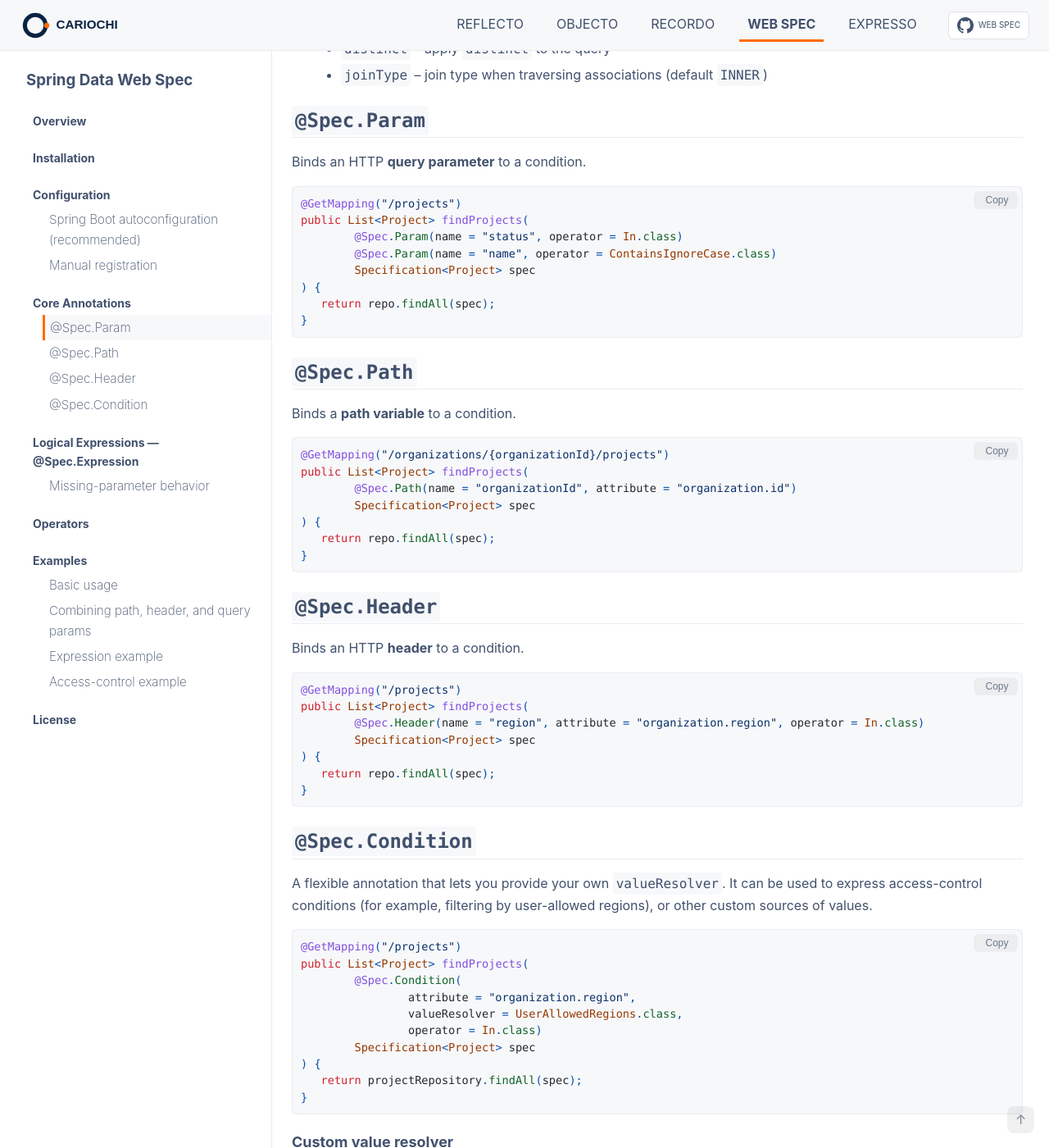
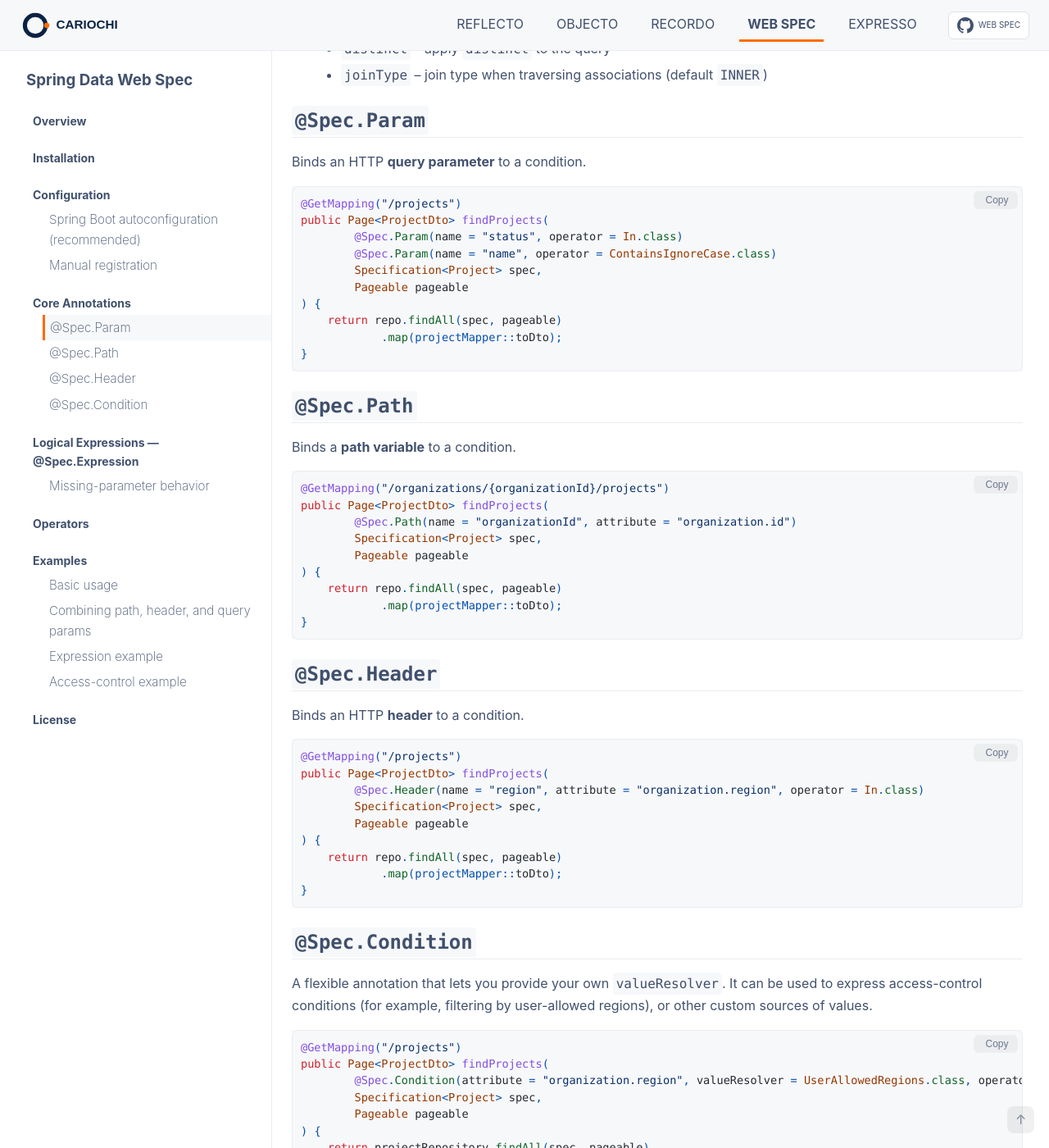
Before and after one commit to cariochi/cariochi.github.io, a Jekyll site: the page built from spec.md, in a window 1280 px wide and 1400 px high, scrolled down 1636 px. Shown: the whole window at 82% size. Built offline with Jekyll 4.4.1, drawn with Linux system fonts in a browser that asks for light colours; the table of contents is made by our own code; some of the changed text lies outside the part shown.

Commit message:
feat: update findProjects methods to return paginated results and improve DTO mapping

````diff
--- a/spec.md
+++ b/spec.md
@@ -24,7 +24,7 @@ Maven:
 <dependency>
     <groupId>com.cariochi.spec</groupId>
     <artifactId>spring-data-web-spec</artifactId>
-   <version>1.0.3</version>
+  <version>1.0.3</version>
 </dependency>
 ```
 
@@ -32,8 +32,7 @@ Maven:
 
 ## Spring Boot autoconfiguration (recommended)
 
-If you use **Spring Boot 3.x** and have **spring-data-web-spec** on the classpath, the`SpecificationArgumentResolver`
-will be
+If you use **Spring Boot 3.x** and have **spring-data-web-spec** on the classpath, the`SpecificationArgumentResolver`will be
 auto-registered.
 
 Autoconfiguration is enabled by default but can be disabled via:
@@ -73,12 +72,14 @@ Binds an HTTP **query parameter** to a condition.
 
 ```java
 @GetMapping("/projects")
-public List<Project> findProjects(
+public Page<ProjectDto> findProjects(
         @Spec.Param(name = "status", operator = In.class)
         @Spec.Param(name = "name", operator = ContainsIgnoreCase.class)
-        Specification<Project> spec
+        Specification<Project> spec,
+        Pageable pageable
 ) {
-   return repo.findAll(spec);
+    return repo.findAll(spec, pageable)
+            .map(projectMapper::toDto);
 }
 ```
 
@@ -88,11 +89,13 @@ Binds a **path variable** to a condition.
 
 ```java
 @GetMapping("/organizations/{organizationId}/projects")
-public List<Project> findProjects(
+public Page<ProjectDto> findProjects(
         @Spec.Path(name = "organizationId", attribute = "organization.id")
-        Specification<Project> spec
+        Specification<Project> spec,
+        Pageable pageable
 ) {
-   return repo.findAll(spec);
+    return repo.findAll(spec, pageable)
+            .map(projectMapper::toDto);
 }
 ```
 
@@ -102,11 +105,13 @@ Binds an HTTP **header** to a condition.
 
 ```java
 @GetMapping("/projects")
-public List<Project> findProjects(
+public Page<ProjectDto> findProjects(
         @Spec.Header(name = "region", attribute = "organization.region", operator = In.class)
-        Specification<Project> spec
+        Specification<Project> spec,
+        Pageable pageable
 ) {
-   return repo.findAll(spec);
+    return repo.findAll(spec, pageable)
+            .map(projectMapper::toDto);
 }
 ```
 
@@ -117,14 +122,13 @@ conditions (for example, filtering by user-allowed regions), or other custom sou
 
 ```java
 @GetMapping("/projects")
-public List<Project> findProjects(
-        @Spec.Condition(
-                attribute = "organization.region",
-                valueResolver = UserAllowedRegions.class,
-                operator = In.class)
-        Specification<Project> spec
+public Page<ProjectDto> findProjects(
+        @Spec.Condition(attribute = "organization.region", valueResolver = UserAllowedRegions.class, operator = In.class)
+        Specification<Project> spec,
+        Pageable pageable
 ) {
-   return projectRepository.findAll(spec);
+    return projectRepository.findAll(spec, pageable)
+            .map(projectMapper::toDto);
 }
 ```
 
@@ -138,12 +142,12 @@ user:
 @RequiredArgsConstructor
 public class UserAllowedRegions implements Function<String, Set<String>> {
 
-   private final UserService userService;
+  private final UserService userService;
 
-   @Override
-   public Set<String> apply(String name) {
-      return userService.getAllowedRegions();
-   }
+  @Override
+  public Set<String> apply(String name) {
+    return userService.getAllowedRegions();
+  }
 }
 ```
 
@@ -161,7 +165,7 @@ controller parameter. The expression language supports:
 
 ```java
 @GetMapping("/organizations/{organizationId}/projects")
-public List<DummyEntity> findProjects(
+public Page<DummyDto> findProjects(
         @Spec.Path(name = "organizationId", attribute = "organization.id")
         @Spec.Param(name = "id")
         @Spec.Param(name = "name", operator = ContainsIgnoreCase.class)
@@ -170,9 +174,11 @@ public List<DummyEntity> findProjects(
         @Spec.Header(name = "region", attribute = "organization.region", operator = In.class)
         @Spec.Condition(attribute = "organization.region", valueResolver = UserAllowedRegions.class, operator = In.class)
         @Spec.Expression("(id OR name) AND (status OR labels)")
-        Specification<DummyEntity> spec
+        Specification<DummyEntity> spec,
+        Pageable pageable
 ) {
-   return service.findAll(spec);
+  return service.findAll(spec, pageable)
+          .map(emapper::toDto);
 }
 ```
 
@@ -194,10 +200,8 @@ By default the library provides a set of built-in operator beans:
 * null checks: `IsNull`, `IsNotNull`
 * comparison: `GreaterThan`, `GreaterThanOrEqualTo`, `LessThan`, `LessThanOrEqualTo`
 
-In addition to the built-in set, you can define your **own operators** and use them in annotations just like the
-provided
-ones. **Custom operators** are classes that implement the `Operator` interface. They are managed as **Spring beans** and
-can be
+In addition to the built-in set, you can define your **own operators** and use them in annotations just like the provided
+ones. **Custom operators** are classes that implement the `Operator` interface. They are managed as **Spring beans** and can be
 injected or created automatically by Spring.
 
 # Examples
@@ -206,12 +210,14 @@ injected or created automatically by Spring.
 
 ```java
 @GetMapping("/users")
-public List<User> findUsers(
+public Page<UserDto> findUsers(
         @Spec.Param(name = "status", operator = In.class)
         @Spec.Param(name = "name", operator = ContainsIgnoreCase.class)
-        Specification<User> spec
+        Specification<User> spec,
+        Pageable pageable
 ) {
-   return userRepository.findAll(spec);
+  return userRepository.findAll(spec, pageable)
+          .map(userMapper::toDto);
 }
 ```
 
@@ -219,13 +225,15 @@ public List<User> findUsers(
 
 ```java
 @GetMapping("/organizations/{organizationId}/projects")
-public List<Project> findProjects(
+public Page<ProjectDto> findProjects(
         @Spec.Path(name = "organizationId", attribute = "organization.id")
         @Spec.Header(name = "region", attribute = "organization.region", operator = In.class)
         @Spec.Param(name = "active", attribute = "status", operator = Equal.class)
-        Specification<Project> spec
+        Specification<Project> spec,
+        Pageable pageable
 ) {
-   return projectRepository.findAll(spec);
+  return projectRepository.findAll(spec, pageable)
+            .map(projectMapper::toDto);
 }
 ```
 
@@ -233,14 +241,16 @@ public List<Project> findProjects(
 
 ```java
 @GetMapping("/search")
-public List<Item> search(
+public Page<ItemDto> search(
         @Spec.Param(name = "id")
         @Spec.Param(name = "title", operator = ContainsIgnoreCase.class)
         @Spec.Param(name = "category", operator = In.class)
         @Spec.Expression("(id OR title) AND category")
-        Specification<Item> spec
+        Specification<Item> spec,
+        Pageable pageable
 ) {
-   return itemRepository.findAll(spec);
+  return itemRepository.findAll(spec, pageable)
+            .map(itemMapper::toDto);
 }
 ```
 
@@ -248,14 +258,16 @@ public List<Item> search(
 
 ```java
 @GetMapping("/organizations/{organizationId}/projects")
-public List<Project> findProjects(
+public Page<ProjectDto> findProjects(
         @Spec.Path(name = "organizationId", attribute = "organization.id")
         @Spec.Param(name = "status", operator = In.class)
         @Spec.Header(name = "region", attribute = "organization.region", operator = In.class)
         @Spec.Condition(attribute = "organization.region", valueResolver = UserAllowedRegions.class, operator = In.class)
-        Specification<Project> spec
+        Specification<Project> spec,
+        Pageable pageable
 ) {
-   return projectRepository.findAll(spec);
+  return projectRepository.findAll(spec, pageable)
+          .map(projectMapper::toDto);
 }
 ```
 
````
